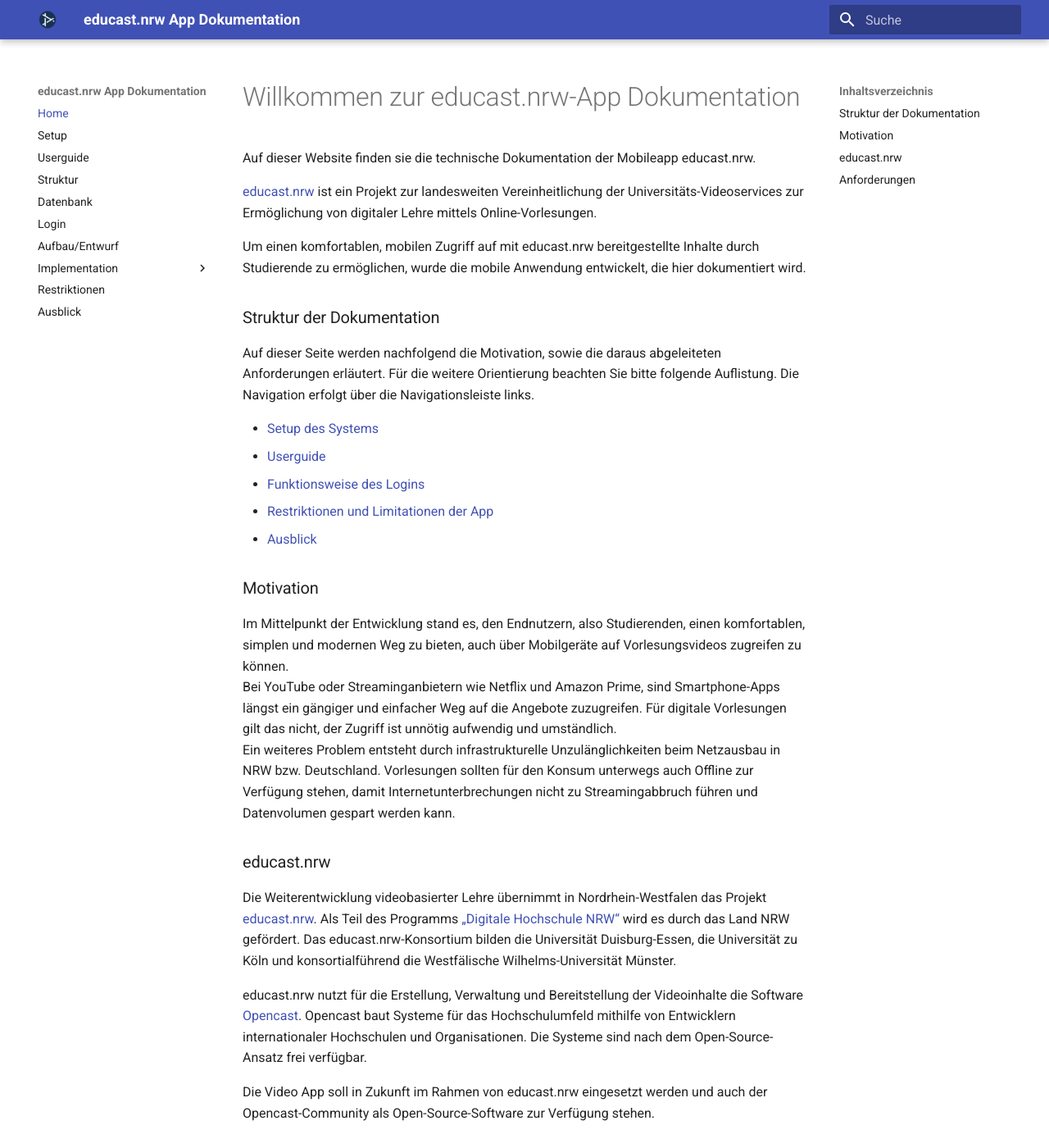
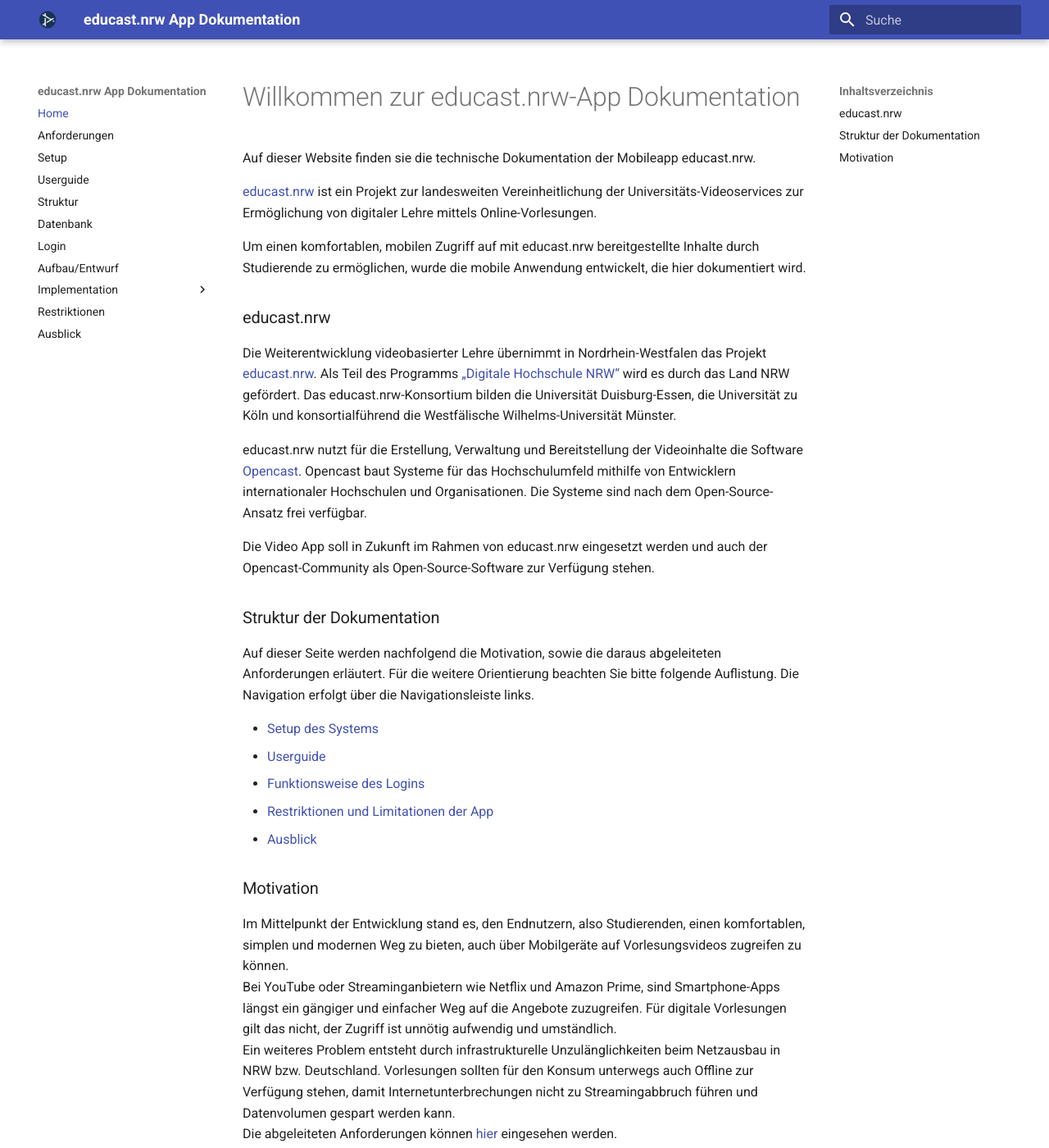
Before and after one commit to educastmobileapp/docs, an MkDocs documentation site: the page built from docs/index.md, in a window 1280 px wide and 1400 px high. Shown: the whole window at 82% size. Built offline with MkDocs 1.6.1 and Material for MkDocs 9.7.7, drawn with Linux system fonts in a browser that asks for light colours; some of the changed lines change nothing that is shown; some of the changed text lies outside the part shown.

Commit message:
Restructure landing page

```diff
--- a/docs/index.md
+++ b/docs/index.md
@@ -5,6 +5,13 @@
 [educast.nrw](educast.nrw) ist ein Projekt zur landesweiten Vereinheitlichung der Universitäts-Videoservices zur Ermöglichung von digitaler Lehre mittels Online-Vorlesungen.
 
 Um einen komfortablen, mobilen Zugriff auf mit educast.nrw bereitgestellte Inhalte durch Studierende zu ermöglichen, wurde die mobile Anwendung entwickelt, die hier dokumentiert wird.
+
+### educast.nrw
+Die Weiterentwicklung videobasierter Lehre übernimmt in Nordrhein-Westfalen das Projekt [educast.nrw](https://educast.nrw/de/). Als Teil des Programms [„Digitale Hochschule NRW“](https://www.dh.nrw) wird es durch das Land NRW gefördert. Das educast.nrw-Konsortium bilden die Universität Duisburg-Essen, die Universität zu Köln und konsortialführend die Westfälische Wilhelms-Universität Münster.
+
+educast.nrw nutzt für die Erstellung, Verwaltung und Bereitstellung der Videoinhalte die Software [Opencast](https://opencast.org). Opencast baut Systeme für das Hochschulumfeld mithilfe von Entwicklern internationaler Hochschulen und Organisationen. Die Systeme sind nach dem Open-Source-Ansatz frei verfügbar.
+
+Die Video App soll in Zukunft im Rahmen von educast.nrw eingesetzt werden und auch der Opencast-Community als Open-Source-Software zur Verfügung stehen.
 
 ### Struktur der Dokumentation
 Auf dieser Seite werden nachfolgend die Motivation, sowie die daraus abgeleiteten Anforderungen erläutert. Für die weitere Orientierung beachten Sie bitte folgende Auflistung. Die Navigation erfolgt über die Navigationsleiste links.
@@ -20,14 +27,4 @@
 Im Mittelpunkt der Entwicklung stand es, den Endnutzern, also Studierenden, einen komfortablen, simplen und modernen Weg zu bieten, auch über Mobilgeräte auf Vorlesungsvideos zugreifen zu können.
 Bei YouTube oder Streaminganbietern wie Netflix und Amazon Prime, sind Smartphone-Apps längst ein gängiger und einfacher Weg auf die Angebote zuzugreifen. Für digitale Vorlesungen gilt das nicht, der Zugriff ist unnötig aufwendig und umständlich.
 Ein weiteres Problem entsteht durch infrastrukturelle Unzulänglichkeiten beim Netzausbau in NRW bzw. Deutschland. Vorlesungen sollten für den Konsum unterwegs auch Offline zur Verfügung stehen, damit Internetunterbrechungen nicht zu Streamingabbruch führen und Datenvolumen gespart werden kann.
-
-### educast.nrw
-
-Die Weiterentwicklung videobasierter Lehre übernimmt in Nordrhein-Westfalen das Projekt [educast.nrw](https://educast.nrw/de/). Als Teil des Programms [„Digitale Hochschule NRW“](https://www.dh.nrw) wird es durch das Land NRW gefördert. Das educast.nrw-Konsortium bilden die Universität Duisburg-Essen, die Universität zu Köln und konsortialführend die Westfälische Wilhelms-Universität Münster.
-
-educast.nrw nutzt für die Erstellung, Verwaltung und Bereitstellung der Videoinhalte die Software [Opencast](https://opencast.org). Opencast baut Systeme für das Hochschulumfeld mithilfe von Entwicklern internationaler Hochschulen und Organisationen. Die Systeme sind nach dem Open-Source-Ansatz frei verfügbar.
-
-Die Video App soll in Zukunft im Rahmen von educast.nrw eingesetzt werden und auch der Opencast-Community als Open-Source-Software zur Verfügung stehen.
-
-### Anforderungen
--- HIER DIE ANFORDERUNGEN DEFINIEREN--
+Die abgeleiteten Anforderungen können [hier](anforderungen.md) eingesehen werden.
--- a/mkdocs.yml
+++ b/mkdocs.yml
@@ -3,6 +3,7 @@
 
 nav:
   - Home: index.md
+  - Anforderungen: anforderungen.md
   - Setup: setup.md
   - Userguide: userguide.md
   - Struktur: struktur.md
```
